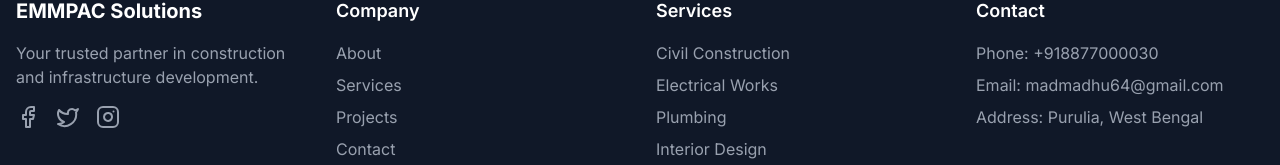
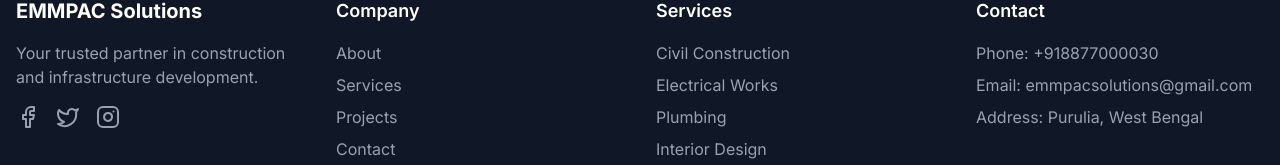
Before and after one commit to Madhusudan-Maity/emmpac-solutions, a Next.js app: page / in a window 1280 px wide. Shown: the part 2777-2942 px from the top of the page. Built offline with nearby package versions, Linux system fonts and the light colour scheme.

Commit message:
Update email address in Footer component

```diff
--- a/src/components/Footer.tsx
+++ b/src/components/Footer.tsx
@@ -36,7 +36,7 @@ const footerSections: FooterSection[] = [
     title: 'Contact',
     links: [
       { name: 'Phone: +918877000030', href: 'tel:+918877000030' },
-      { name: 'Email: madmadhu64@gmail.com', href: 'mailto:madmadhu64@gmail.com' },
+      { name: 'Email: emmpacsolutions@gmail.com', href: 'mailto:emmpacsolutions@gmail.com' },
       { name: 'Address: Purulia, West Bengal', href: '/contact' },
     ],
   },
```
